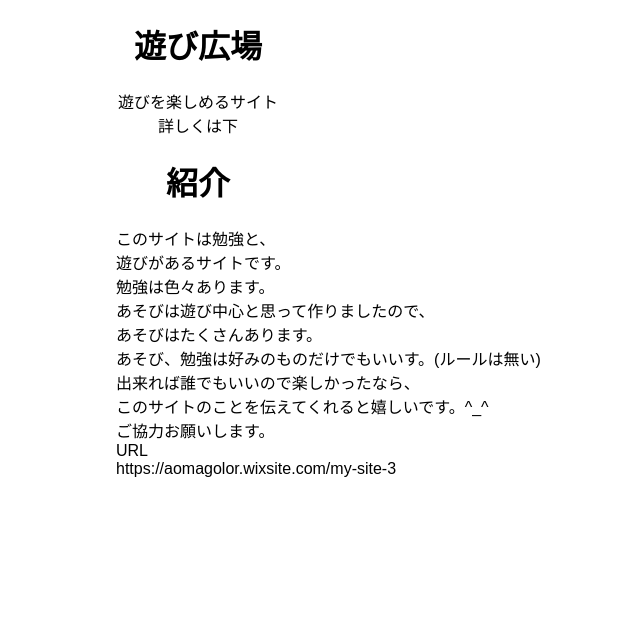
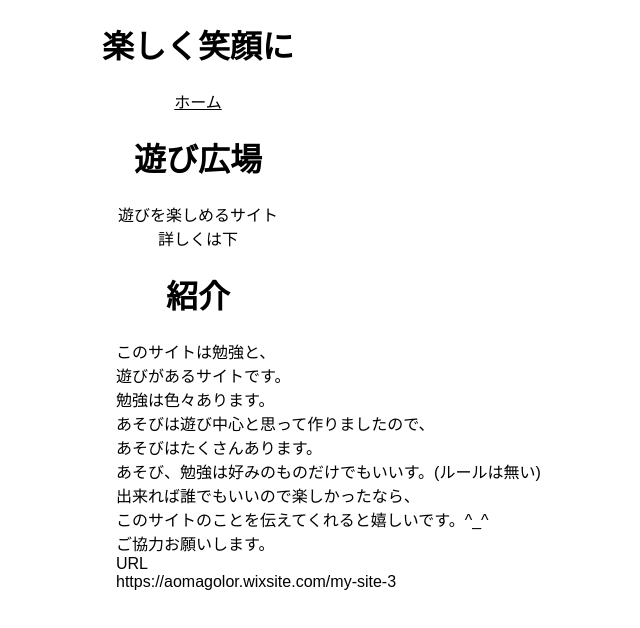
Before and after one commit to aomagolor/play-and-study, a plain HTML site: page index.html in a window 1280 px wide. Shown: the whole page, without its empty margins (442-1082 px from the left). Drawn offline with Linux system fonts and the light colour scheme.

Commit message:
Update index.html

```diff
--- a/index.html
+++ b/index.html
@@ -11,6 +11,12 @@
 <body>
     <div>
         <!-- ヘッター -->
+        <center>
+            <div>
+                <span><h1>楽しく笑顔に</h1></span>
+                <span><a style="color:black;" href="https://aomagolor.github.io/play-and-study/">ホーム</a></span>
+            </div>
+        </center>
     </div>
     <div>
         <!-- body -->
@@ -42,7 +48,7 @@
         </div>
     </div>
     <div>
-         <!-- フッター -->
+        <!-- フッター -->
     </div>
 </body>
 </html>
```
